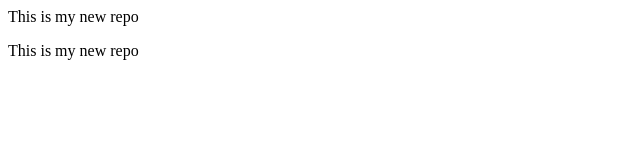
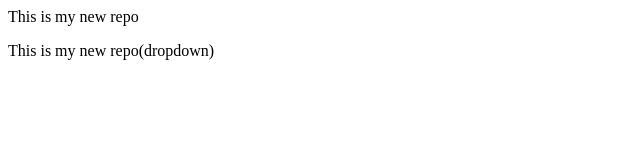
Before and after one commit to Shubhamsaurav205/LocalRepo, a plain HTML site: page index.html in a window 1280 px wide. Shown: the full height of the page, 0-640 px from the left. Drawn offline with Linux system fonts and the light colour scheme.

Commit message:
add dropdwoun

```diff
--- a/index.html
+++ b/index.html
@@ -1,2 +1,2 @@
 <P>This is my new repo</P>
-<P>This is my new repo</P>
+<P>This is my new repo(dropdown)</P>
```
